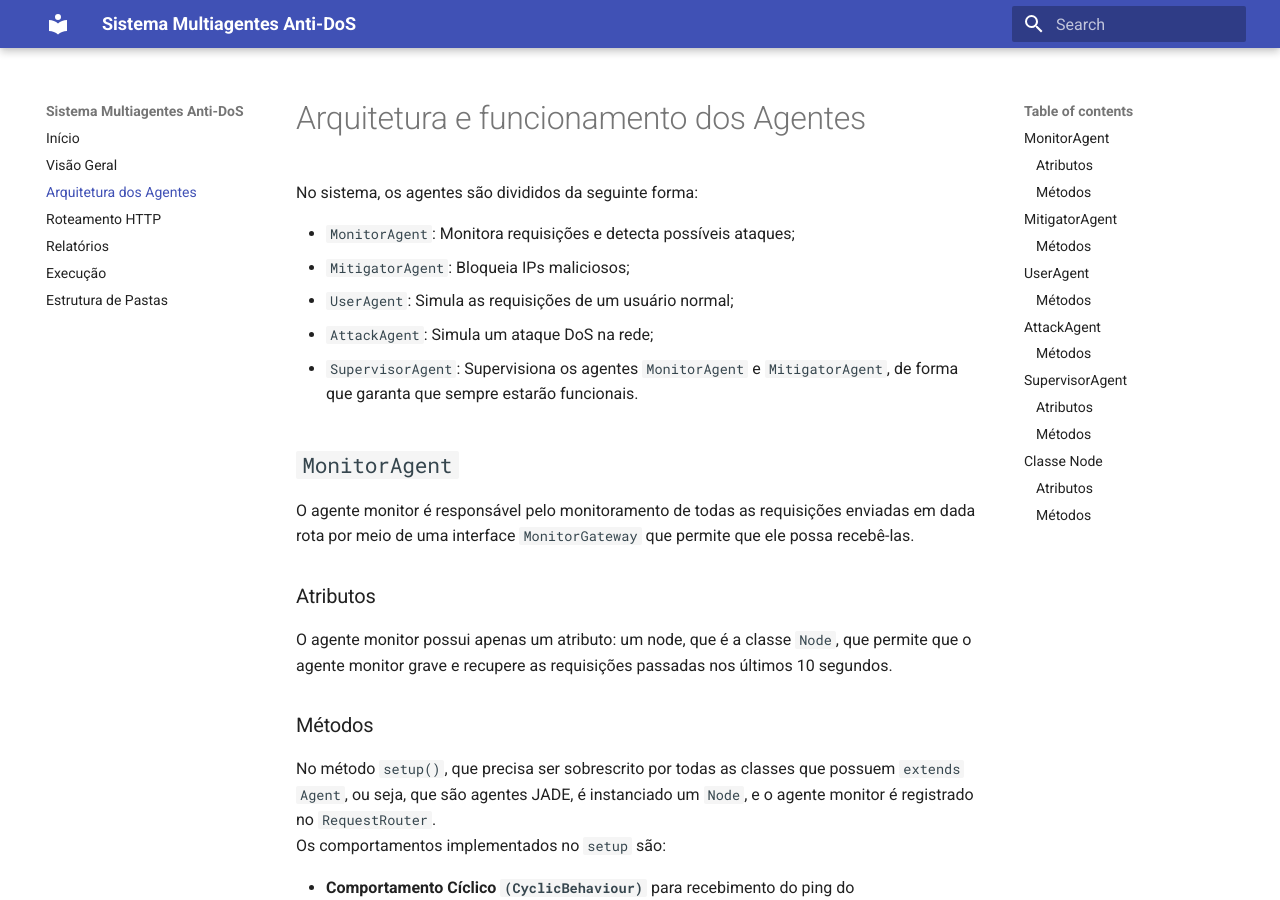
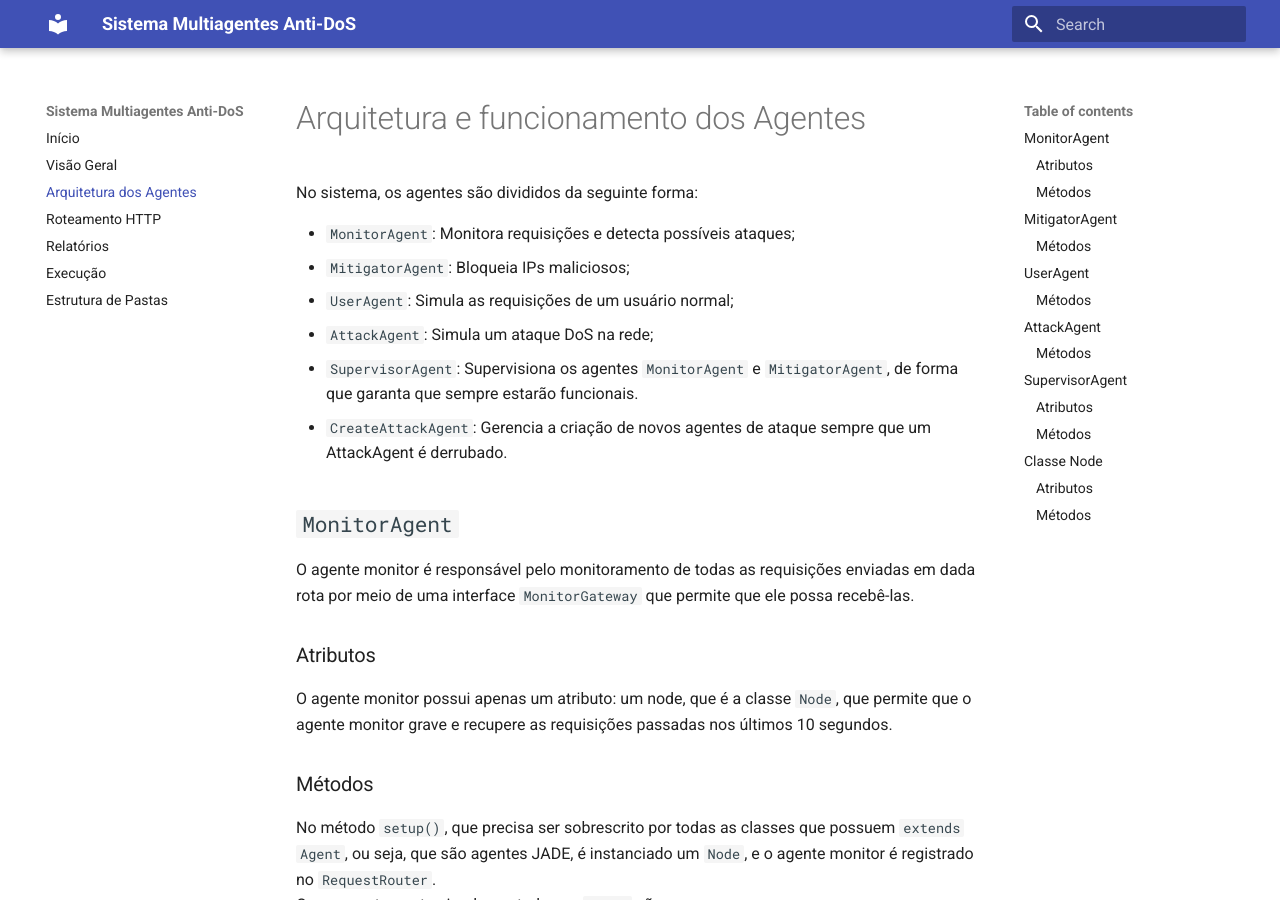
Before and after one commit to UnBSMA2025-1/2025.1_G1_SMA_MonitoramentoDeRedes, an MkDocs documentation site: the page built from docs/docs/agentes.md, in a window 1280 px wide and 900 px high. Built offline with MkDocs 1.6.1 and Material for MkDocs 9.7.7, drawn with Linux system fonts in a browser that asks for light colours.

Commit message:
Adição do createAttackAgent ao índice de agentes

```diff
--- a/docs/docs/agentes.md
+++ b/docs/docs/agentes.md
@@ -6,6 +6,8 @@ No sistema, os agentes são divididos da seguinte forma:
 - `UserAgent`: Simula as requisições de um usuário normal;
 - `AttackAgent`: Simula um ataque DoS na rede;
 - `SupervisorAgent`: Supervisiona os agentes `MonitorAgent` e `MitigatorAgent`, de forma que garanta que sempre estarão funcionais.
+- `CreateAttackAgent`: Gerencia a criação de novos agentes de ataque sempre que um AttackAgent é derrubado.
+
 
 ## `MonitorAgent`
 O agente monitor é responsável pelo monitoramento de todas as requisições enviadas em dada rota por meio de uma interface `MonitorGateway` que permite que ele possa recebê-las.
```
